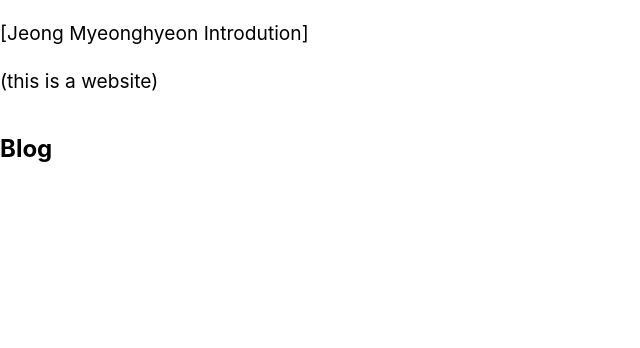
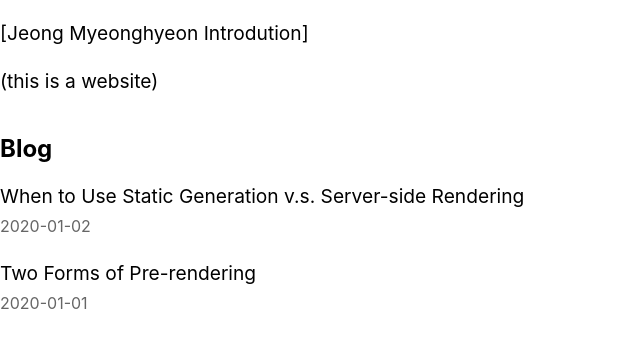
Before and after one commit to jeongmyeonghyeon/nextjs-app, a Next.js app: page / in a window 1280 px wide. Shown: the top 348 px of the page, without its empty margins (0-640 px from the left). Built offline with nearby package versions, Linux system fonts and the light colour scheme.

Commit message:
Home(index page) - data fetching, getStaticProps 적용, allPostsData 타입 지정 / map method로 Post 출력 구현

```diff
--- a/pages/index.tsx
+++ b/pages/index.tsx
@@ -1,9 +1,18 @@
-import type { NextPage } from "next";
+import type { GetStaticProps, NextPage } from "next";
 import Head from "next/head";
 import Image from "next/image";
+import { getSortedPostsData } from "../lib/posts";
 import homeStyles from "../styles/Home.module.css";
 
-const Home: NextPage = () => {
+const Home = ({
+  allPostsData,
+}: {
+  allPostsData: {
+    date: string;
+    title: string;
+    id: string;
+  }[];
+}) => {
   return (
     <div>
       <Head>
@@ -17,10 +26,29 @@
       </section>
       <section className={`${homeStyles.headingMd} ${homeStyles.padding1px}`}>
         <h2 className={homeStyles.headingLg}>Blog</h2>
-        <ul className={homeStyles.list}></ul>
+        <ul className={homeStyles.list}>
+          {allPostsData.map(({ id, title, date }) => {
+            return (
+              <li className={homeStyles.listItem} key={id}>
+                <a href="">{title}</a>
+                <br />
+                <small className={homeStyles.lightText}>{date}</small>
+              </li>
+            );
+          })}
+        </ul>
       </section>
     </div>
   );
 };
 
 export default Home;
+
+export const getStaticProps: GetStaticProps = async () => {
+  const allPostsData = getSortedPostsData();
+  return {
+    props: {
+      allPostsData,
+    },
+  };
+};
--- a/styles/Home.module.css
+++ b/styles/Home.module.css
@@ -15,3 +15,9 @@
   padding: 0;
   margin: 0;
 }
+.listItem {
+  margin: 0 0 1.25rem;
+}
+.lightText {
+  color: #666666;
+}
```
